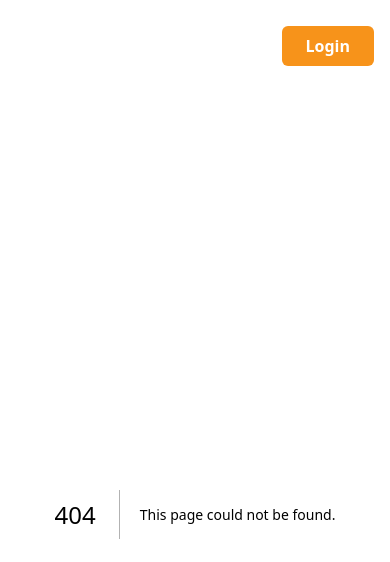
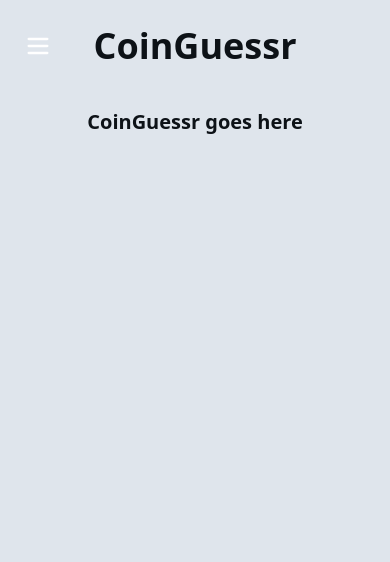
Before and after one commit to joshuakitong/cryptoguessr, a Next.js app: page /coinguessr in a window 390 px wide. Before the commit this address had no page. Shown: the top 562 px of the page. Built offline with nearby package versions, Linux system fonts and the light colour scheme.

Commit message:
refactor: update layout and responsiveness

```diff
--- /dev/null
+++ b/src/app/bitpredict/page.js
@@ -0,0 +1,7 @@
+export default function BitPredictPage() {
+  return (
+    <div className="flex justify-center">
+      <span className="text-xl font-bold mt-4">BitPredict goes here</span>
+    </div>
+  );
+}
--- a/src/app/coin-guessr/page.js
+++ b/src/app/coinguessr/page.js
@@ -1,7 +1,7 @@
 export default function CoinGuessrPage() {
   return (
     <div className="flex justify-center">
-      <h1 className="text-3xl font-bold mt-4">CoinGuessr</h1>
+      <span className="text-xl font-bold mt-4">CoinGuessr goes here</span>
     </div>
   );
 }
--- a/src/app/components/NavBar.jsx
+++ b/src/app/components/NavBar.jsx
@@ -1,11 +1,33 @@
 "use client";
 import { useState, useEffect, useRef } from "react";
+import { usePathname } from "next/navigation";
 import Link from "next/link";
 import { Menu, X } from "lucide-react";
 
 export default function Navbar() {
   const [open, setOpen] = useState(false);
   const navRef = useRef(null);
+  const pathname = usePathname();
+
+  const isHomePage = pathname === "/";
+  const isGamePage = ["/coinguessr", "/bitpredict", "/higherlower"].includes(pathname);
+  const showLoginButton = isHomePage;
+  function getPageTitle(pathname) {
+    switch (pathname) {
+      case "/":
+        return "";
+      case "/coinguessr":
+        return "CoinGuessr";
+      case "/bitpredict":
+        return "BitPredict";
+      case "/higherlower":
+        return "Higher/Lower";
+      default:
+        return "";
+    }
+  }
+
+  const title = getPageTitle(pathname);
 
   useEffect(() => {
     function handleClickOutside(event) {
@@ -34,16 +56,27 @@ export default function Navbar() {
   return (
     <>
       <div className="top-0 left-0 w-full">
-        <div className="w-full max-w-full flex items-center justify-between px-4 sm:px-8 lg:px-52 py-6">
+        <div className="w-full mx-auto flex items-center justify-between px-4 py-6">
           <button
             onClick={() => setOpen(true)}
             className="text-white p-2 cursor-pointer hover:text-[#f7931a] transition-colors"
           >
             <Menu size={28} />
           </button>
-          <button className="bg-[#f7931a] hover:bg-[#e98209] text-white font-bold px-6 py-2 rounded-md cursor-pointer transition duration-150">
+
+          <h1 className={`text-4xl font-bold ${isGamePage ? "mx-auto" : ""}`}>
+            {title}
+          </h1>
+
+          {showLoginButton ? (
+            <div className="w-[44px]">
+              <button className="bg-[#f7931a] hover:bg-[#e98209] text-white font-bold px-6 py-2 -ml-[44px] rounded-md cursor-pointer transition">
                 Login
               </button>
+            </div>
+          ) : (
+            <div className="w-[44px]" />
+          )}
         </div>
       </div>
 
@@ -51,10 +84,17 @@ export default function Navbar() {
         ref={navRef}
         className={`fixed top-0 left-0 h-full w-64 bg-[#0D1217] z-30 transform transition-transform duration-500 ${
           open ? "translate-x-0" : "-translate-x-full"
-        }`}
+        } flex flex-col justify-between`}
       >
+        <div>
           <div className="flex justify-between items-center p-4 text-2xl">
-          <Link className="font-bold hover:text-[#f7931a] hover:underline transition-colors" href="/" onClick={() => setOpen(false)}>CryptoGuessr</Link>
+            <Link
+              className="font-bold hover:text-[#f7931a] hover:underline transition-colors"
+              href="/"
+              onClick={() => setOpen(false)}
+            >
+              CryptoGuessr
+            </Link>
             <button
               onClick={() => setOpen(false)}
               className="text-white cursor-pointer hover:text-[#f7931a] transition-colors"
@@ -62,11 +102,53 @@ export default function Navbar() {
               <X size={24} />
             </button>
           </div>
-        <nav className="flex flex-col p-6 space-y-4">
-          <Link className="text-semibold text-lg hover:text-[#f7931a] transition-colors" href="/coin-guessr" onClick={() => setOpen(false)}>CoinGuessr</Link>
-          <Link className="text-semibold text-lg hover:text-[#f7931a] transition-colors" href="/price-prediction" onClick={() => setOpen(false)}>Price Prediction</Link>
-          <Link className="text-semibold text-lg hover:text-[#f7931a] transition-colors" href="/higher-or-lower" onClick={() => setOpen(false)}>Higher/Lower</Link>
+
+          <nav className="flex flex-col p-4 space-y-4">
+            <Link
+              className="text-semibold text-lg p-2 border-2 border-white rounded-md hover:text-[#f7931a] hover:border-[#f7931a] hover:scale-105 transition-all"
+              href="/coinguessr"
+              onClick={() => setOpen(false)}
+            >
+              CoinGuessr
+            </Link>
+            <Link
+              className="text-semibold text-lg p-2 border-2 border-white rounded-md hover:text-[#f7931a] hover:border-[#f7931a] hover:scale-105 transition-all"
+              href="/bitpredict"
+              onClick={() => setOpen(false)}
+            >
+              BitPredict
+            </Link>
+            <Link
+              className="text-semibold text-lg p-2 border-2 border-white rounded-md hover:text-[#f7931a] hover:border-[#f7931a] hover:scale-105 transition-all"
+              href="/higherlower"
+              onClick={() => setOpen(false)}
+            >
+              Higher/Lower
+            </Link>
           </nav>
+        </div>
+
+        <div className="p-6">
+          <nav className="flex flex-col space-y-4 pb-6">
+            <Link
+              className="text-semibold text-lg hover:text-[#f7931a] transition-colors"
+              href="/"
+              onClick={() => setOpen(false)}
+            >
+              Settings
+            </Link>
+            <Link
+              className="text-semibold text-lg hover:text-[#f7931a] transition-colors"
+              href="/"
+              onClick={() => setOpen(false)}
+            >
+              Leaderboards
+            </Link>
+          </nav>
+          <button className="w-full bg-[#f7931a] hover:bg-[#e98209] text-white font-bold px-6 py-2 rounded-md cursor-pointer transition">
+            Login
+          </button>
+        </div>
       </div>
 
       {open && (
--- a/src/app/higher-or-lower/page.js
+++ b/src/app/higherlower/page.js
@@ -1,7 +1,7 @@
 export default function HigherOrLowerPage() {
   return (
     <div className="flex justify-center">
-      <h1 className="text-3xl font-bold mt-4">Higher or Lower</h1>
+      <span className="text-xl font-bold mt-4">Higher/Lower goes here</span>
     </div>
   );
 }
--- a/src/app/layout.js
+++ b/src/app/layout.js
@@ -15,7 +15,7 @@ export const metadata = {
 export default function RootLayout({ children }) {
   return (
     <html lang="en">
-      <body className={`${inter.variable} font-sans antialiased bg-[#0D1217] text-white`}>
+      <body className={`${inter.variable} font-sans antialiased bg-[#0D1217] text-white min-h-screen max-w-7xl mx-auto`}>
         <Navbar />
         {children}
       </body>
--- a/src/app/page.js
+++ b/src/app/page.js
@@ -1,15 +1,15 @@
 import Link from "next/link";
 
 const games = [
-  { title: "CoinGuessr", href: "/coin-guessr" },
-  { title: "Price Prediction", href: "/price-prediction" },
-  { title: "Higher/Lower", href: "/higher-or-lower" },
+  { title: "CoinGuessr", href: "/coinguessr" },
+  { title: "BitPredict", href: "/bitpredict" },
+  { title: "Higher/Lower", href: "/higherlower" },
 ];
 
 export default function Home() {
   return (
-    <main className="min-h-screen/2 px-4 sm:px-8 md:px-8 lg:px-52 pb-4 text-white md:mt-42 sm:mt-0">
-      <div className="w-full max-w-7xl mx-auto text-center">
+    <main className="min-h-screen/2 px-4 md:mt-42 sm:mt-0">
+      <div className="w-full mx-auto text-center">
         <h1 className="text-4xl md:text-6xl font-bold mb-6 md:mb-12 sm:mb-6">CryptoGuessr</h1>
 
         <div className="flex justify-center">
--- a/src/app/price-prediction/page.js
+++ /dev/null
@@ -1,7 +0,0 @@
-export default function PricePredictionPage() {
-  return (
-    <div className="flex justify-center">
-      <h1 className="text-3xl font-bold mt-4">Price Prediction</h1>
-    </div>
-  );
-}
```
Lines whose indentation alone changed are shown as unchanged.
